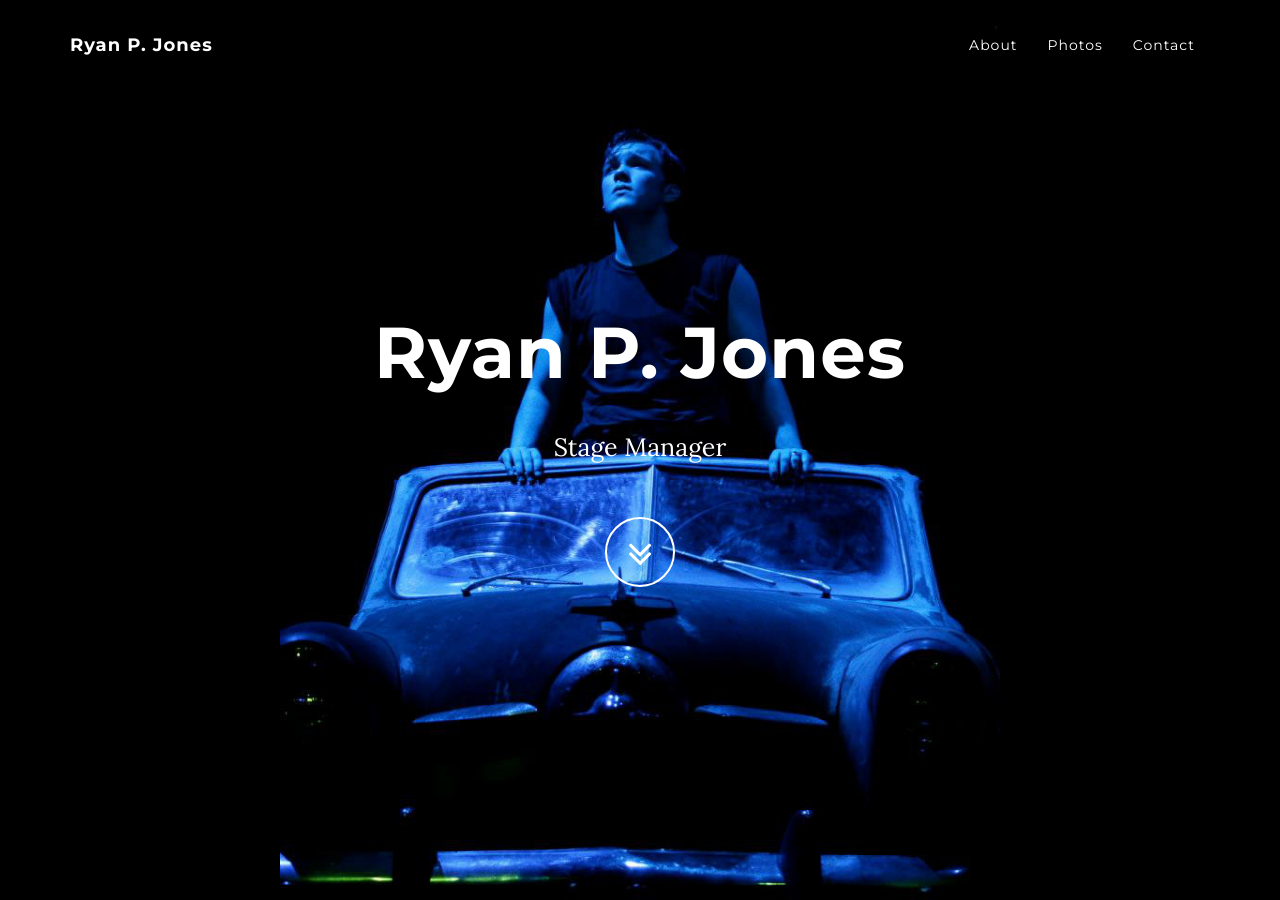
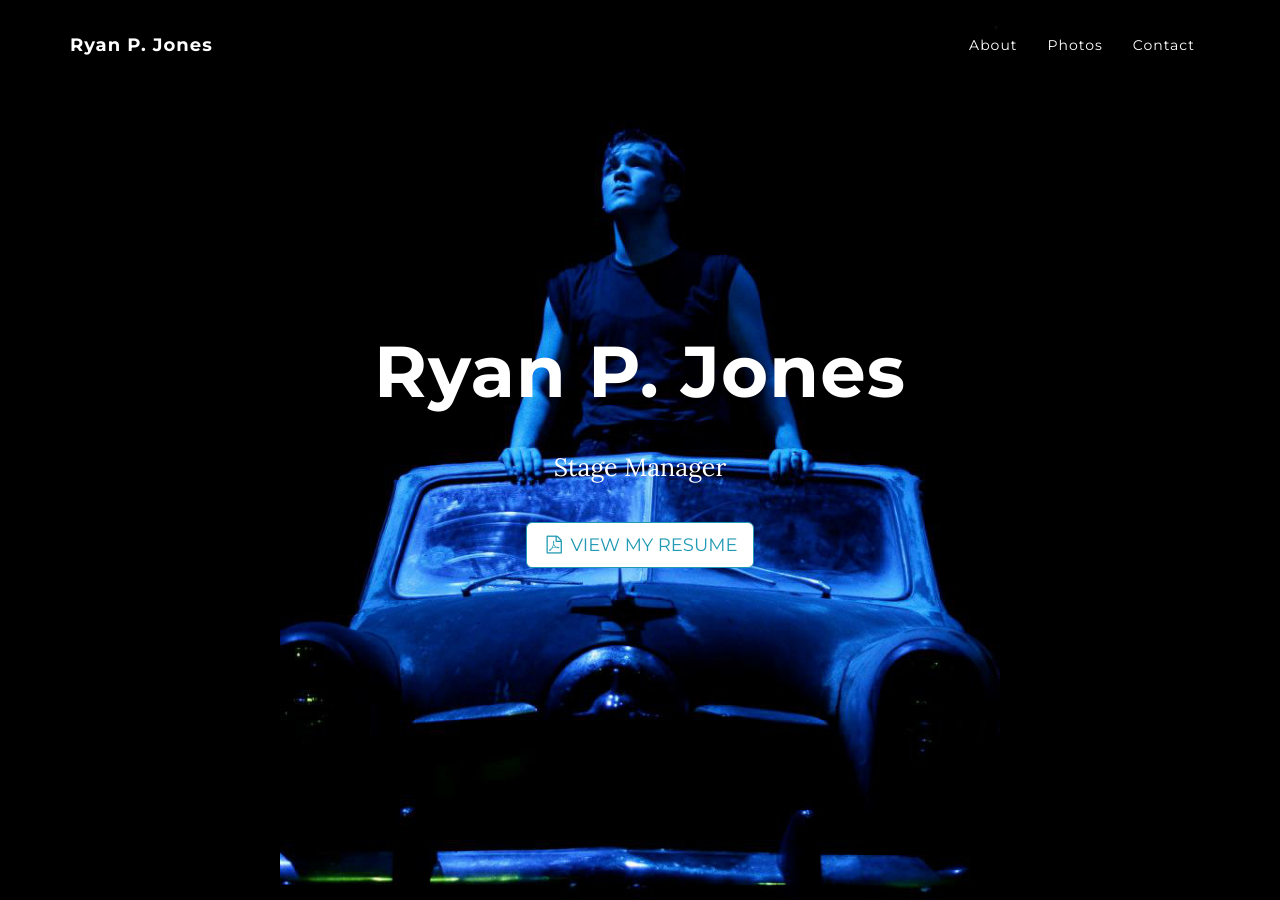
Before and after one commit to ryanpjones/ryanpjones.github.io, a Jekyll site: the page built from index.html, in a window 1280 px wide and 900 px high. Built offline with Jekyll 4.4.1, drawn with Linux system fonts in a browser that asks for light colours; nearby versions of some CDN libraries.

Commit message:
Add links to resume

```diff
--- a/_includes/about.md
+++ b/_includes/about.md
@@ -8,3 +8,7 @@
 The following year, Ryan moved to Chicago where he joined the creative teams of Jedlicka Performing Arts Center, Moraine Valley Fine Arts Center, and the Plagiarists.  In 2014, he was thrilled to join the Actors Equity Association while working as Assistant Stage Manager on Ozark Actors Theatre’s 27th summer season.  Today, he is pursuing his MFA in Stage Management from Wayne State University in Detroit, MI, where he anticipates graduation in 2017.
 
 ![Ryan P. Jones](img/Headshot.jpg){: .img-thumbnail}
+
+<a href="/download/Ryan-P-Jones_Resume_8-25-14.pdf" target="_blank" class="btn btn-default btn-lg">
+<i class="fa fa-file-pdf-o fa-fw"></i> View My Resume
+</a>
--- a/index.html
+++ b/index.html
@@ -11,8 +11,10 @@
         <div class="col-md-8 col-md-offset-2">
           <h1 class="brand-heading">Ryan P. Jones</h1>
           <p class="intro-text">Stage Manager</p>
-          <a href="#about" class="btn btn-circle page-scroll">
-            <i class="fa fa-angle-double-down animated"></i>
+          <a href="/download/Ryan-P-Jones_Resume_8-25-14.pdf"
+             target="_blank"
+             class="btn btn-default-filled btn-lg">
+            <i class="fa fa-file-pdf-o fa-fw"></i> View My Resume
           </a>
         </div>
       </div>
```
Also changed, not shown: 1 other file.
